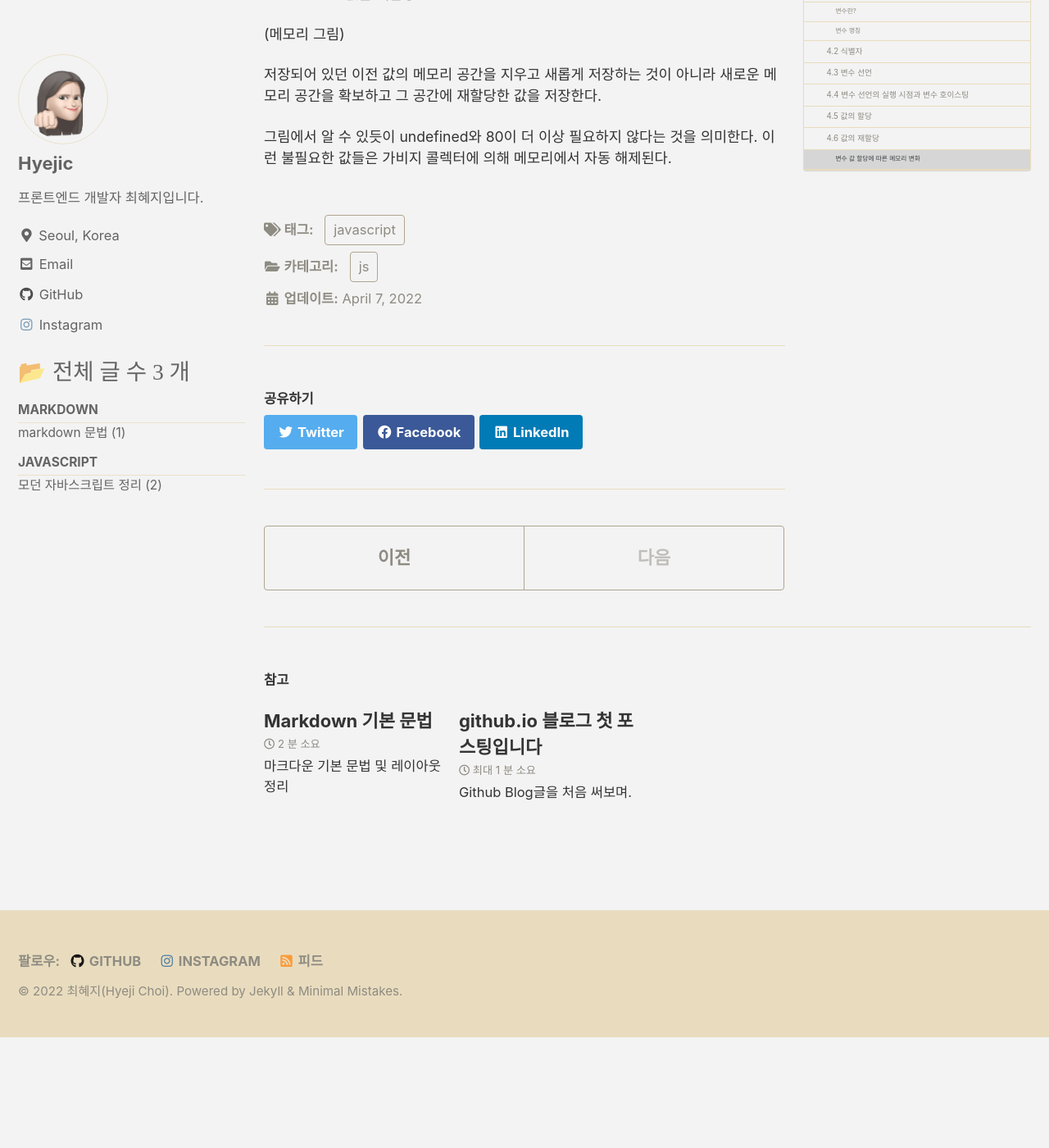
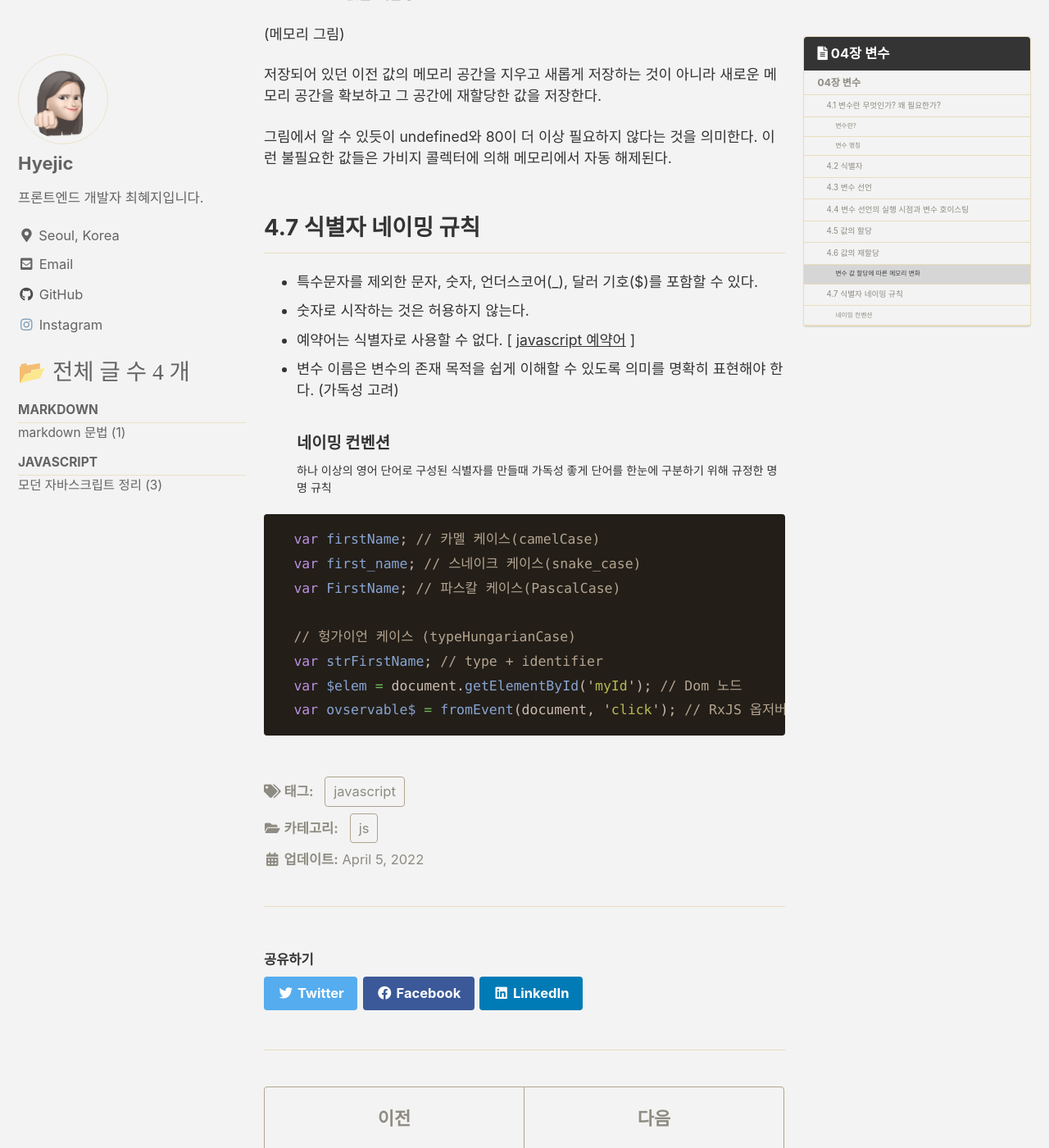
Before and after one commit to Hyejic/hyejic.github.io, a Jekyll site: the page built from _posts/2022-04-05-modernJS04.md, in a window 1280 px wide and 1400 px high, scrolled down 3416 px. Shown: the whole window at 82% size. Built offline with Jekyll 4.4.1, drawn with Linux system fonts in a browser that asks for light colours; cached includes are drawn as plain includes; before the commit the page ends 4681 px from its top, so only the background shows below that; some of the changed text lies outside the part shown.

````diff
--- a/_posts/2022-04-07-modernJS04.md
+++ b/_posts/2022-04-05-modernJS04.md
@@ -97,3 +97,22 @@ console.log(score);가 실행되는 시점에는 아직 score 변수의 선언
 저장되어 있던 이전 값의 메모리 공간을 지우고 새롭게 저장하는 것이 아니라 새로운 메모리 공간을 확보하고 그 공간에 재할당한 값을 저장한다.
 
 그림에서 알 수 있듯이 undefined와 80이 더 이상 필요하지 않다는 것을 의미한다. 이런 불필요한 값들은 가비지 콜렉터에 의해 메모리에서 자동 해제된다.
+
+## 4.7 식별자 네이밍 규칙
+- 특수문자를 제외한 문자, 숫자, 언더스코어(_), 달러 기호($)를 포함할 수 있다.
+- 숫자로 시작하는 것은 허용하지 않는다.
+- 예약어는 식별자로 사용할 수 없다. [ <a href="http://www.w3bai.com/ko/js/js_reserved.html" title="예약어 확인 링크">javascript 예약어</a> ]
+- 변수 이름은 변수의 존재 목적을 쉽게 이해할 수 있도록 의미를 명확히 표현해야 한다. (가독성 고려)
+### 네이밍 컨벤션
+하나 이상의 영어 단어로 구성된 식별자를 만들때 가독성 좋게 단어를 한눈에 구분하기 위해 규정한 명명 규칙
+
+```javascript
+  var firstName; // 카멜 케이스(camelCase)
+  var first_name; // 스네이크 케이스(snake_case)
+  var FirstName; // 파스칼 케이스(PascalCase)
+
+  // 헝가이언 케이스 (typeHungarianCase)
+  var strFirstName; // type + identifier
+  var $elem = document.getElementById('myId'); // Dom 노드
+  var ovservable$ = fromEvent(document, 'click'); // RxJS 옵저버블
+```
````
Also changed, not shown: _posts/2022-04-06-modernJS06.md (added, +105 -0 lines), _posts/2022-04-04-markdown.md (renamed from _posts/2022-04-05-markdown.md), 12 other files.
